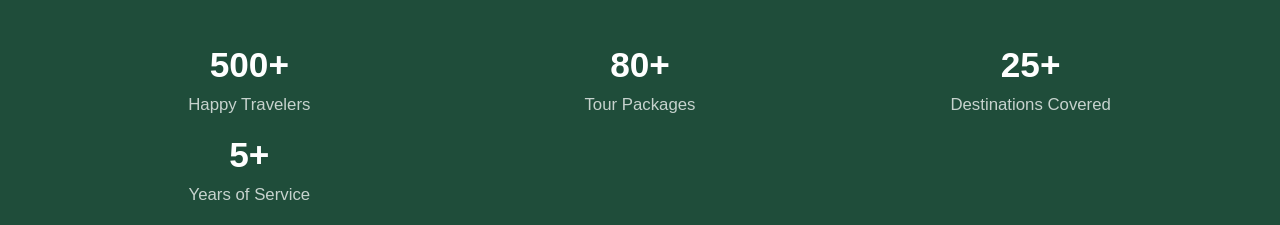
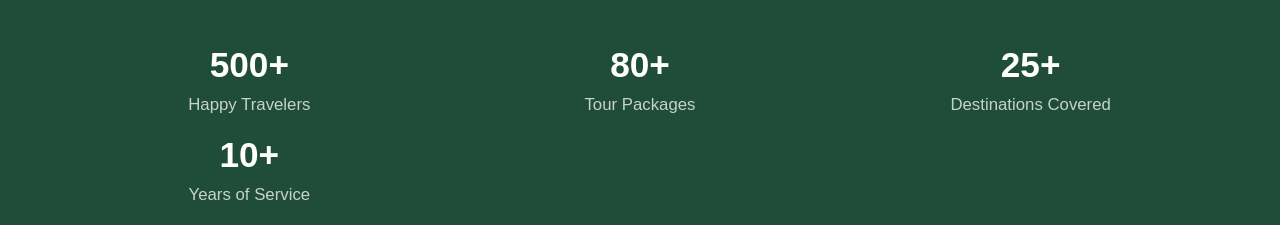
Before and after one commit to rnileshk/Trogontour, a React (Vite) app: page / in a window 1280 px wide. Shown: the part 1300-1525 px from the top of the page. Built offline with nearby package versions, Linux system fonts and the light colour scheme; no server answers.

Commit message:
Update StatsSection.jsx

```diff
--- a/src/components/home/StatsSection.jsx
+++ b/src/components/home/StatsSection.jsx
@@ -3,7 +3,7 @@ function StatsSection() {
     { number: "500+", label: "Happy Travelers" },
     { number: "80+", label: "Tour Packages" },
     { number: "25+", label: "Destinations Covered" },
-    { number: "5+", label: "Years of Service" },
+    { number: "10+", label: "Years of Service" },
   ];
 
   return (
```
